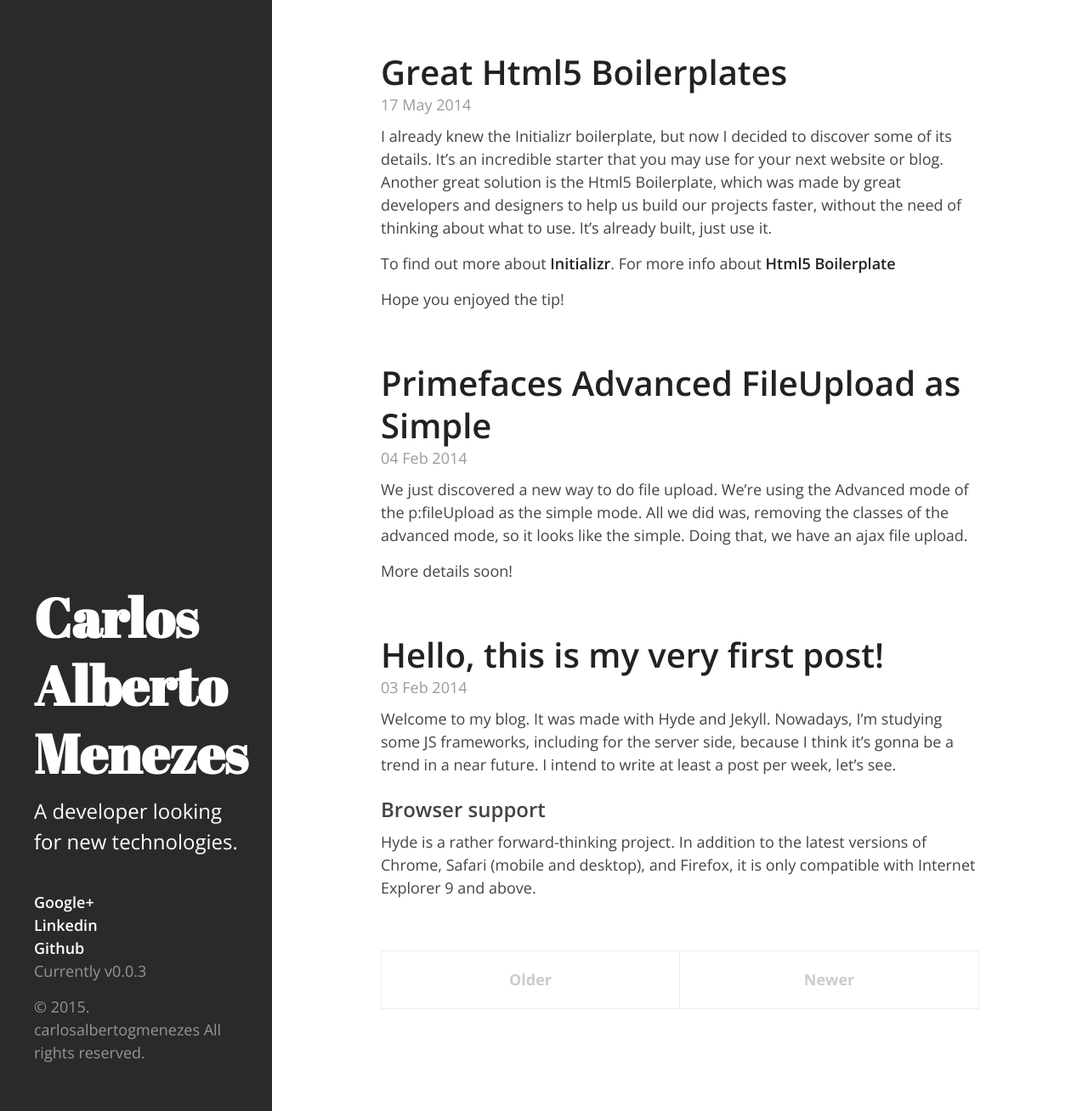
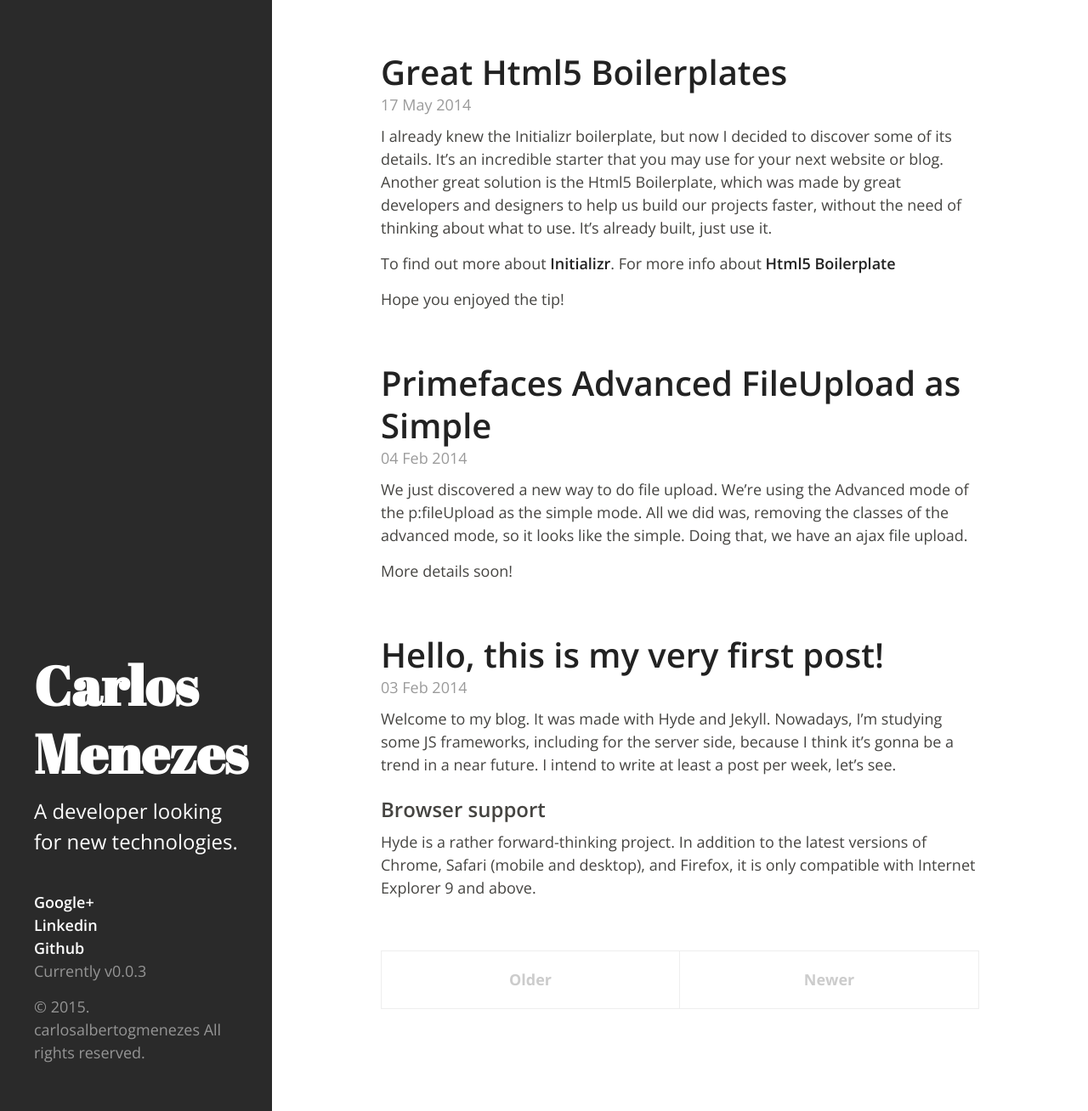
Before and after one commit to cgmenezes/cgmenezes.github.io, a Jekyll site: the page built from index.html, in a window 1280 px wide and 1308 px high. Shown: the whole window at 85% size. Built offline with Jekyll 4.4.1, drawn with Linux system fonts in a browser that asks for light colours; Markdown is read by kramdown in place of the engine named in the settings; the list of posts is cut into pages by our own code.

Commit message:
Update _config.yml

```diff
--- a/_config.yml
+++ b/_config.yml
@@ -1,4 +1,4 @@
-title:        Carlos Alberto Menezes
+title:        Carlos Menezes
 tagline:      'Carlos Menezes'
 description:  'A developer looking for new technologies.'
 url:          http://cgmenezes.github.io/
```
